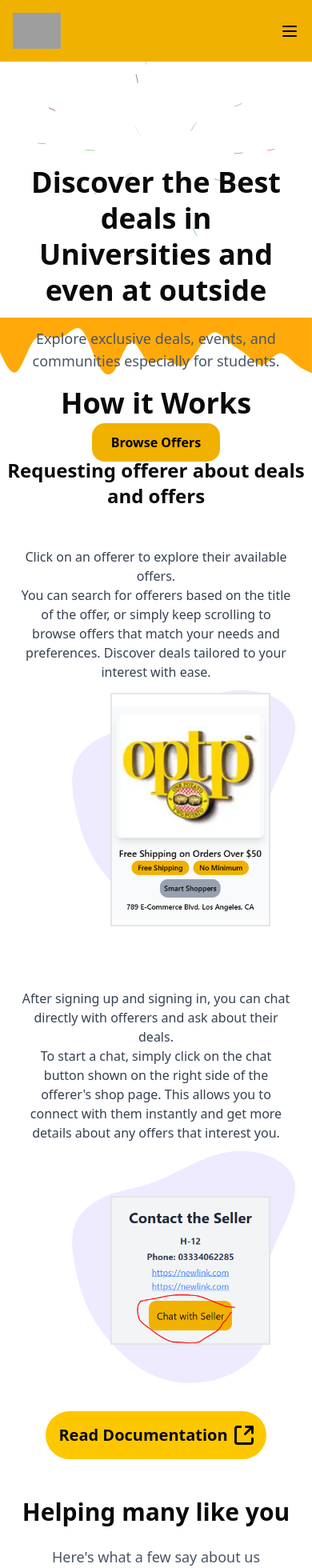
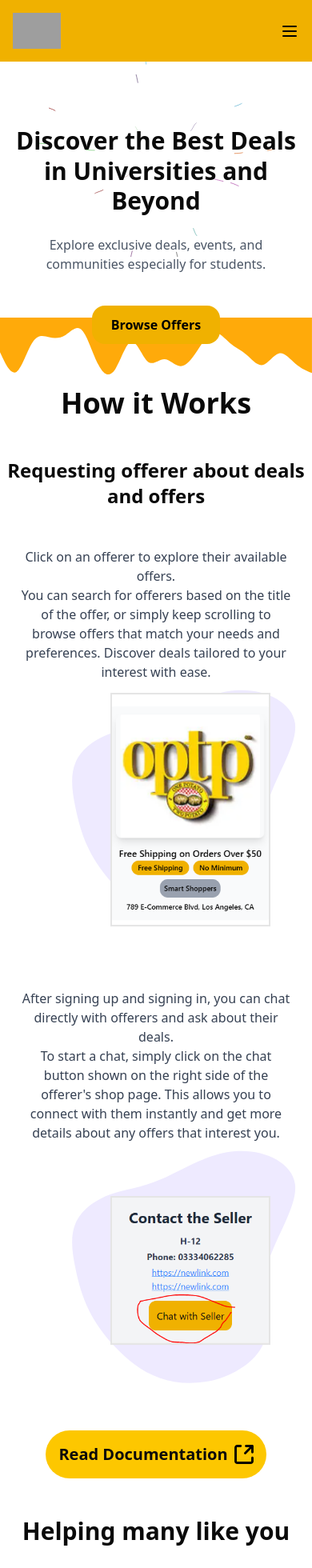
Before and after one commit to AdeelTahir-SE/OfferHive, a Next.js app in the folder offerhive/: page / in a window 390 px wide. Shown: the top 1960 px of the page at 80% size. Built offline with nearby package versions, Linux system fonts and the light colour scheme; grey boxes are pictures that could not be loaded.

Commit message:
--fixed header and hero section made it responsive--

```diff
--- a/offerhive/src/app/page.tsx
+++ b/offerhive/src/app/page.tsx
@@ -1,19 +1,30 @@
+"use client";
+
+import { useRouter } from "next/navigation";
 import HeroSection from "@/components/heroSection";
 import HowItWorksSection from "@/components/howItWorksSection";
 import WhatOurSaysSection from "@/components/whatOurUsersSaySection";
-import Link from "next/link";
 import RedirectIcon from "@/components/redirectComponent";
+
 export default function Home() {
+  const router = useRouter();
+
+  const handleRedirectClick = () => {
+    router.push("/documentation");
+  };
+
   return (
     <section className="flex flex-col items-center justify-center">
       <HeroSection />
       <HowItWorksSection />
-      <Link href="/documentation" className="flex justify-center items-center transition ease-linear gap-2 hover:bg-yellow-500 hover:scale-90 tra bg-yellow-400 p-4 text-xl rounded-full font-bold ">
-        <p className="">
-          Read Documentation
-        </p>
+
+      <div
+        onClick={handleRedirectClick}
+        className="flex justify-center items-center transition ease-linear gap-2 hover:bg-yellow-500 hover:scale-90 bg-yellow-400 p-4 text-xl rounded-full font-bold cursor-pointer mt-6"
+      >
+        <span>Read Documentation</span>
         <RedirectIcon className="max-w-12 w-6 h-6" />
-      </Link>
+      </div>
 
       <WhatOurSaysSection />
     </section>
--- a/offerhive/src/components/header.tsx
+++ b/offerhive/src/components/header.tsx
@@ -13,7 +13,7 @@ export default function Header() {
   const toggleMenu = () => setMenuOpen(!menuOpen);
 
   return (
-    <nav className="bg-yellow-500 text-black p-4 flex justify-between items-center relative">
+    <nav className="bg-yellow-500 text-black p-4 flex justify-between items-center z-50 relative">
       <div className="flex items-center justify-between w-full md:w-auto">
         <Image src="/logo.svg" alt="logo" width={60} height={60} />
         <button
--- a/offerhive/src/components/heroSection.tsx
+++ b/offerhive/src/components/heroSection.tsx
@@ -1,24 +1,30 @@
-"use client"
+"use client";
+
 import { BackgroundLines } from "./backgroundLines";
 import { useRouter } from "next/navigation";
+
 export default function HeroSection() {
-  const router=useRouter()
+  const router = useRouter();
+
   const handleButtonClick = () => {
     router.push("/offers");
   };
+
   return (
     <BackgroundLines className="">
-      <section className="flex flex-col items-center justify-center text-center mt-12 px-4 py-20 bg-white">
-        <h1 className="text-4xl md:text-5xl font-bold max-w-3xl mb-6 leading-tight z-10 relative">
-          Discover the Best deals in Universities and even at outside
+      <section className="flex flex-col items-center justify-center text-center px-4 py-20 sm:py-24 md:py-32 bg-white">
+        <h1 className="text-3xl sm:text-4xl md:text-5xl font-bold max-w-2xl sm:max-w-3xl mb-6 leading-tight z-10 relative">
+          Discover the Best Deals in Universities and Beyond
         </h1>
-        <p className="text-lg text-gray-600 max-w-xl mb-8 relative z-10">
-          Explore exclusive deals, events, and communities especially for
-          students.
+        <p className="text-base sm:text-lg text-gray-600 max-w-md sm:max-w-xl mb-8 relative z-10">
+          Explore exclusive deals, events, and communities especially for students.
         </p>
-          <button className="px-6 py-3 mt-8 z-10 cursor-pointer rounded-2xl bg-yellow-500 hover:bg-yellow-400 text-black font-semibold transition duration-200 "onClick={handleButtonClick}>
-            Browse Offers
-          </button>
+        <button
+          className="px-6 py-3 mt-2 sm:mt-8 z-10 cursor-pointer rounded-2xl bg-yellow-500 hover:bg-yellow-400 text-black font-semibold transition duration-200"
+          onClick={handleButtonClick}
+        >
+          Browse Offers
+        </button>
       </section>
     </BackgroundLines>
   );
```
